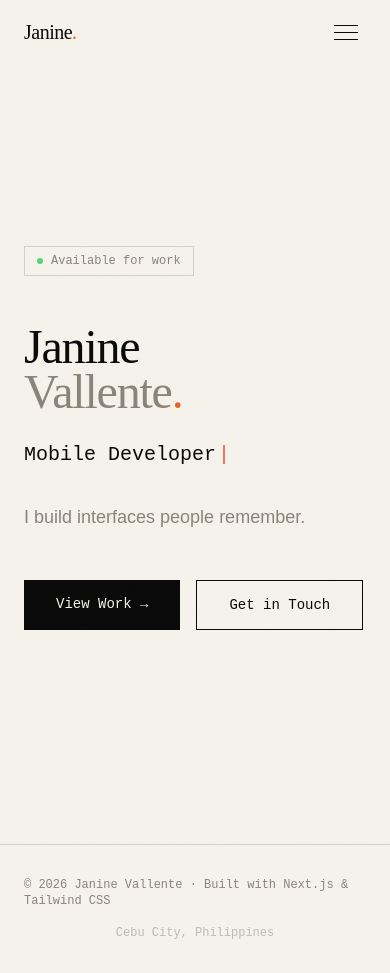
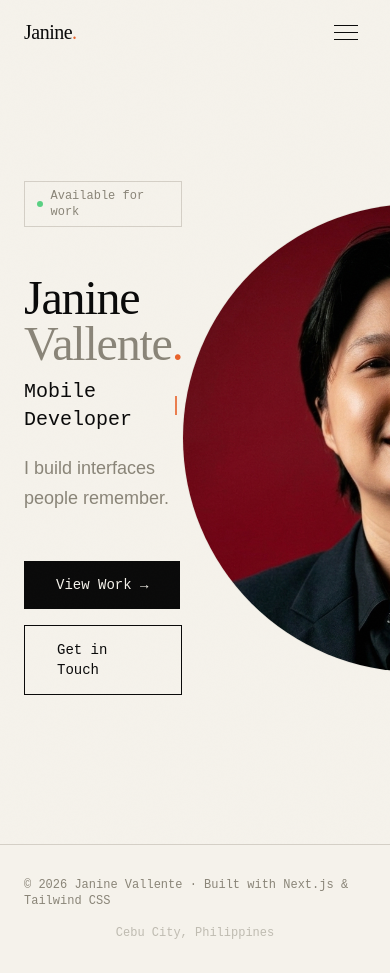
Before and after one commit to janinevallente/janinevallente-portfolio, a Next.js app: page / in a window 390 px wide. Built offline with nearby package versions, Linux system fonts and the light colour scheme.

Commit message:
enh: added hero image in hero section

```diff
--- a/src/components/sections/Hero.tsx
+++ b/src/components/sections/Hero.tsx
@@ -1,12 +1,11 @@
 "use client";
 
 import { useEffect, useState } from "react";
+import Image from "next/image";
 import { portfolio } from "@/lib/data";
+import HeroImage from "@/assets/images/hero-img.png";
 
-const roles = [
-  "Frontend Developer",
-  "Mobile Developer",
-];
+const roles = ["Frontend Developer", "Mobile Developer"];
 
 export default function Hero() {
   const [roleIndex, setRoleIndex] = useState(0);
@@ -32,78 +31,69 @@ export default function Hero() {
   }, [displayed, deleting, roleIndex]);
 
   return (
-    <section className="min-h-screen flex flex-col justify-center px-6 pt-24 pb-16 max-w-6xl mx-auto">
+    <section className="min-h-screen flex items-center px-6 pt-24 pb-16 max-w-6xl mx-auto">
+
+      {/* LEFT CONTENT */}
+      <div className="flex-1">
         {/* Availability badge */}
-      <div
-        className="opacity-0-init animate-fade-in delay-100 inline-flex items-center gap-2 w-fit mb-12 px-3 py-1.5 border border-border font-mono text-xs text-muted"
-        style={{ animationFillMode: "forwards" }}
-      >
+        <div className="inline-flex items-center gap-2 mb-12 px-3 py-1.5 border border-border font-mono text-xs text-muted">
           <span className="w-1.5 h-1.5 rounded-full bg-green-500 animate-pulse" />
           Available for work
         </div>
 
-      {/* Main heading */}
-      <h1
-        className="opacity-0-init animate-fade-up delay-200 font-display text-[clamp(3rem,8vw,7rem)] leading-[0.95] text-ink mb-6 tracking-tight"
-        style={{ animationFillMode: "forwards" }}
-      >
+        {/* Name */}
+        <h1 className="font-display text-[clamp(3rem,8vw,7rem)] leading-[0.95] mb-6 tracking-tight">
           {portfolio.name.split(" ")[0]}
           <br />
-        <span className="text-muted">{portfolio.name.split(" ")[1]}</span>
+          <span className="text-muted">
+            {portfolio.name.split(" ")[1]}
+          </span>
           <span className="text-accent">.</span>
         </h1>
 
-      {/* Typewriter role */}
-      <div
-        className="opacity-0-init animate-fade-up delay-300 font-mono text-xl md:text-2xl text-muted mb-8 h-8 flex items-center"
-        style={{ animationFillMode: "forwards" }}
-      >
+        {/* Typewriter role*/}
+        <div className="font-mono text-xl md:text-2xl text-muted mb-8 h-8 flex items-center">
           <span className="text-ink">{displayed}</span>
           <span className="animate-blink ml-0.5 text-accent">|</span>
         </div>
 
         {/* Tagline */}
-      <p
-        className="opacity-0-init animate-fade-up delay-400 font-body text-lg md:text-xl text-muted max-w-xl leading-relaxed mb-12"
-        style={{ animationFillMode: "forwards" }}
-      >
+        <p className="font-body text-lg md:text-xl text-muted max-w-xl leading-relaxed mb-12">
           {portfolio.tagline}
         </p>
 
         {/* CTAs */}
-      <div
-        className="opacity-0-init animate-fade-up delay-500 flex flex-wrap gap-4"
-        style={{ animationFillMode: "forwards" }}
-      >
+        <div className="flex flex-wrap gap-4">
           <a
             href="#work"
-          className="px-8 py-3.5 bg-ink text-paper font-mono text-sm hover:bg-accent transition-colors duration-200"
+            className="px-8 py-3.5 bg-ink text-paper font-mono text-sm hover:bg-accent transition"
           >
             View Work →
           </a>
+
           <a
             href={`mailto:${portfolio.email}`}
-          className="px-8 py-3.5 border border-ink text-ink font-mono text-sm hover:bg-ink hover:text-paper transition-all duration-200"
+            className="px-8 py-3.5 border border-ink text-ink font-mono text-sm hover:bg-ink hover:text-paper transition"
           >
             Get in Touch
           </a>
         </div>
-
-      {/* Scroll indicator */}
-      <div
-        className="opacity-0-init animate-fade-in delay-700 absolute bottom-10 left-1/2 -translate-x-1/2 hidden md:flex flex-col items-center gap-2"
-        style={{ animationFillMode: "forwards" }}
-      >
-        <span className="font-mono text-xs text-muted/60 tracking-widest">SCROLL</span>
-        <div className="w-px h-12 bg-gradient-to-b from-border to-transparent" />
       </div>
 
-      {/* Decorative large number */}
-      <div
-        className="hidden lg:block absolute right-8 top-1/2 -translate-y-1/2 font-display text-[20rem] text-border/40 select-none leading-none pointer-events-none"
-        aria-hidden
-      >
-        01
+      {/* RIGHT IMAGE */}
+      <div className="relative flex justify-center">
+        {/* image frame */}
+        <div className="relative w-[470px] h-[470px] rounded-full overflow-hidden border border-border/30">
+          <Image
+            src={HeroImage}
+            alt="Janine"
+            fill
+            priority
+            sizes="470px"
+            quality={100}
+            className="object-cover"
+          />
+        </div>
       </div>
     </section>
   );
```
Also changed, not shown: src/assets/images/hero-img.png (added). Lines whose indentation alone changed are shown as unchanged.
